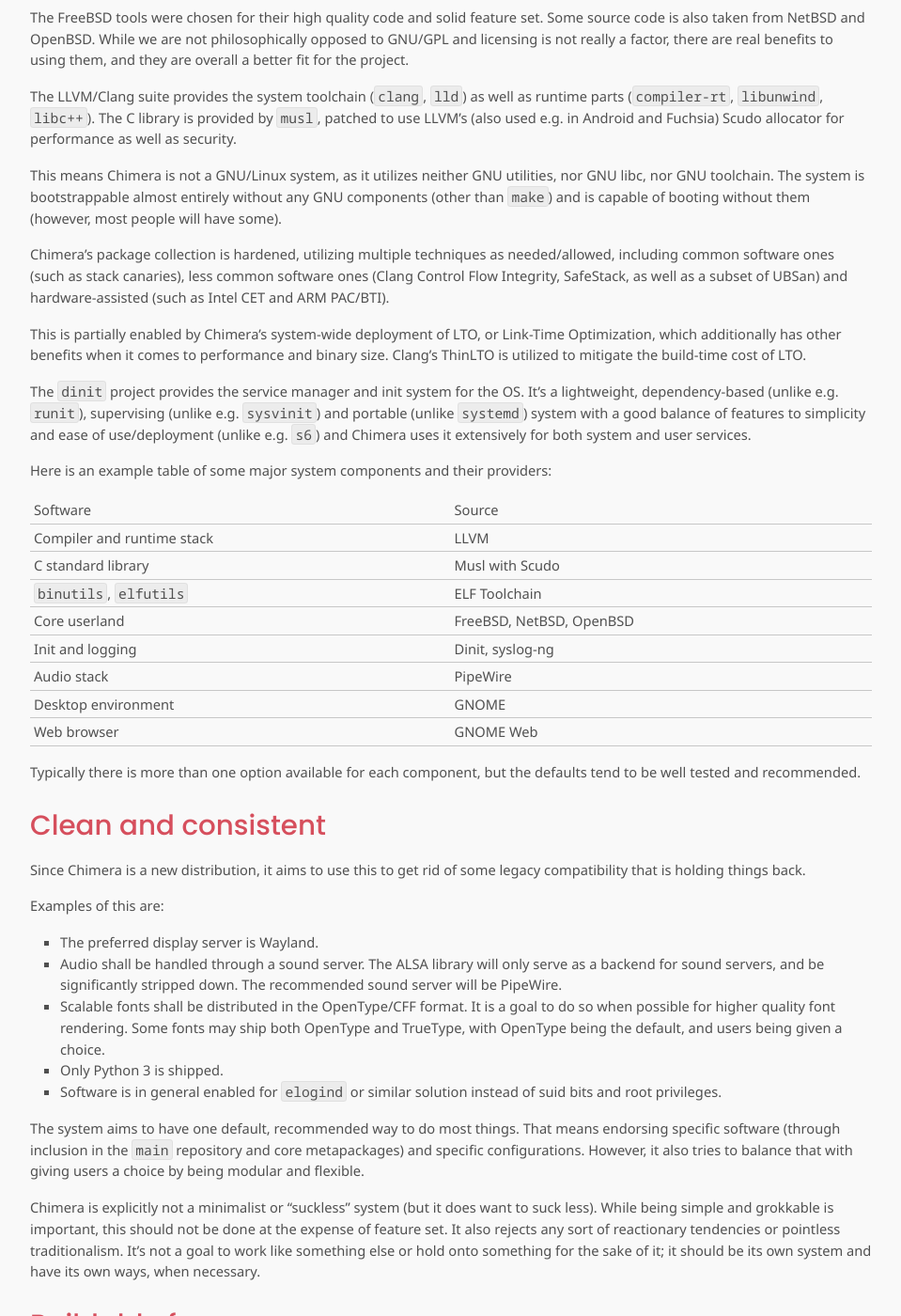
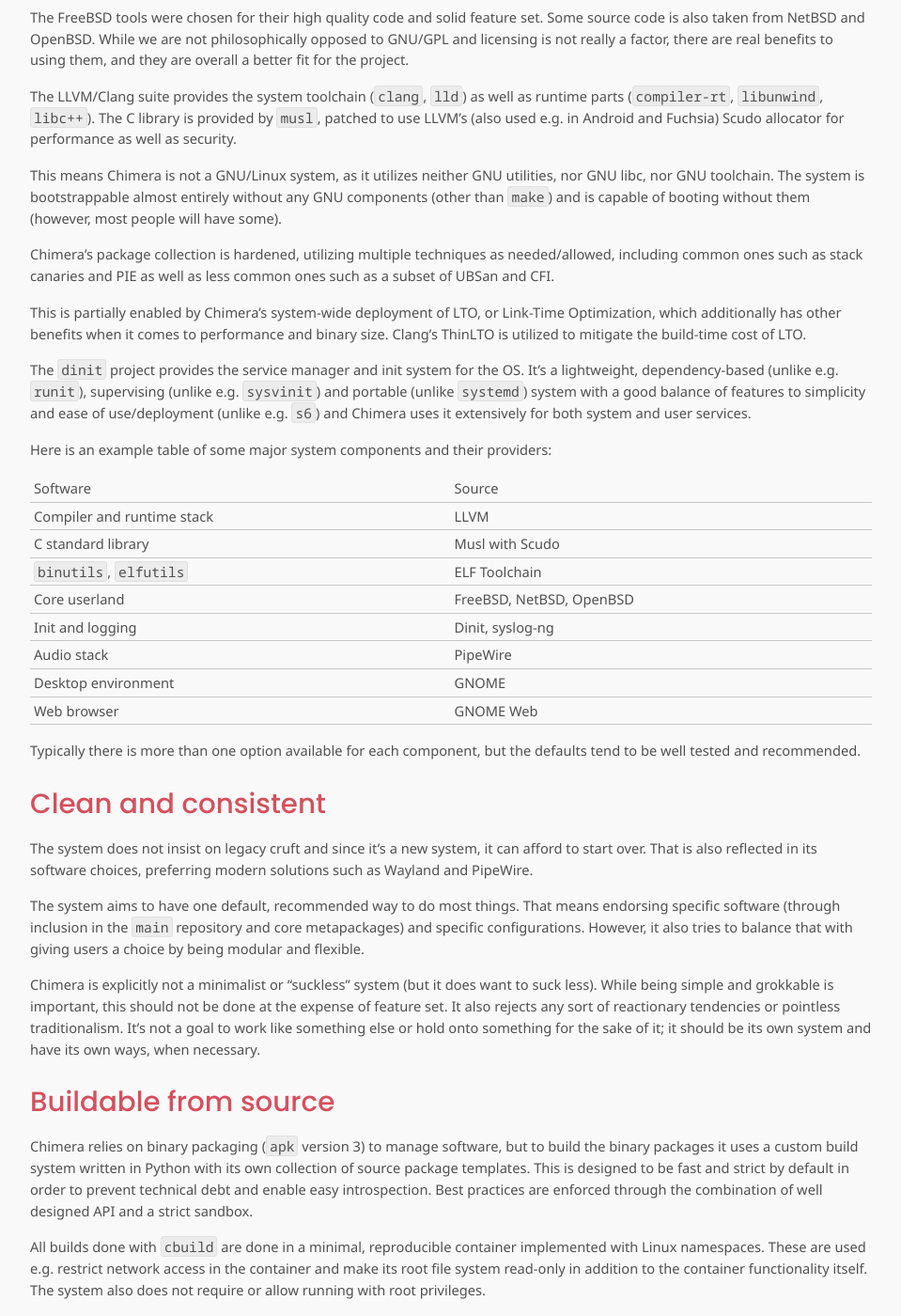
Before and after one commit to chimera-linux/chimera-linux.github.io, a Jekyll site: the page built from about/index.md, in a window 1280 px wide and 1400 px high, scrolled down 326 px. Shown: the whole window at 94% size, without its empty margins (160-1119 px from the left). Built offline with Jekyll 4.4.1, drawn with Linux system fonts in a browser that asks for light colours.

Commit message:
small about cleanup

```diff
--- a/about/index.md
+++ b/about/index.md
@@ -26,9 +26,8 @@
 capable of booting without them (however, most people will have some).
 
 Chimera's package collection is hardened, utilizing multiple techniques as
-needed/allowed, including common software ones (such as stack canaries), less
-common software ones (Clang Control Flow Integrity, SafeStack, as well as a
-subset of UBSan) and hardware-assisted (such as Intel CET and ARM PAC/BTI).
+needed/allowed, including common ones such as stack canaries and PIE as
+well as less common ones such as a subset of UBSan and CFI.
 
 This is partially enabled by Chimera's system-wide deployment of LTO, or
 Link-Time Optimization, which additionally has other benefits when it comes
@@ -59,22 +58,9 @@
 
 ## Clean and consistent
 
-Since Chimera is a new distribution, it aims to use this to get rid of
-some legacy compatibility that is holding things back.
-
-Examples of this are:
-
-* The preferred display server is Wayland.
-* Audio shall be handled through a sound server. The ALSA library will
-  only serve as a backend for sound servers, and be significantly stripped
-  down. The recommended sound server will be PipeWire.
-* Scalable fonts shall be distributed in the OpenType/CFF format. It is
-  a goal to do so when possible for higher quality font rendering. Some
-  fonts may ship both OpenType and TrueType, with OpenType being the
-  default, and users being given a choice.
-* Only Python 3 is shipped.
-* Software is in general enabled for `elogind` or similar solution instead
-  of suid bits and root privileges.
+The system does not insist on legacy cruft and since it's a new system,
+it can afford to start over. That is also reflected in its software
+choices, preferring modern solutions such as Wayland and PipeWire.
 
 The system aims to have one default, recommended way to do most things.
 That means endorsing specific software (through inclusion in the `main`
```
